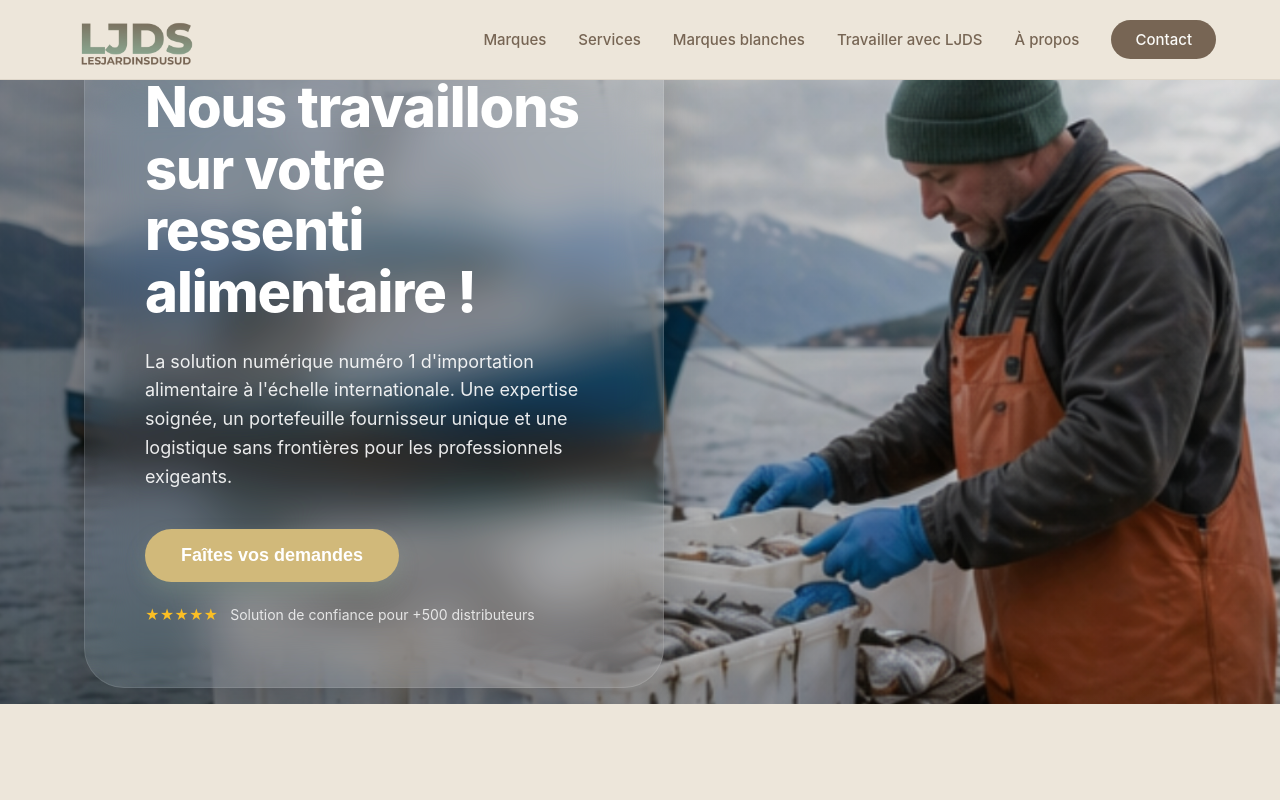
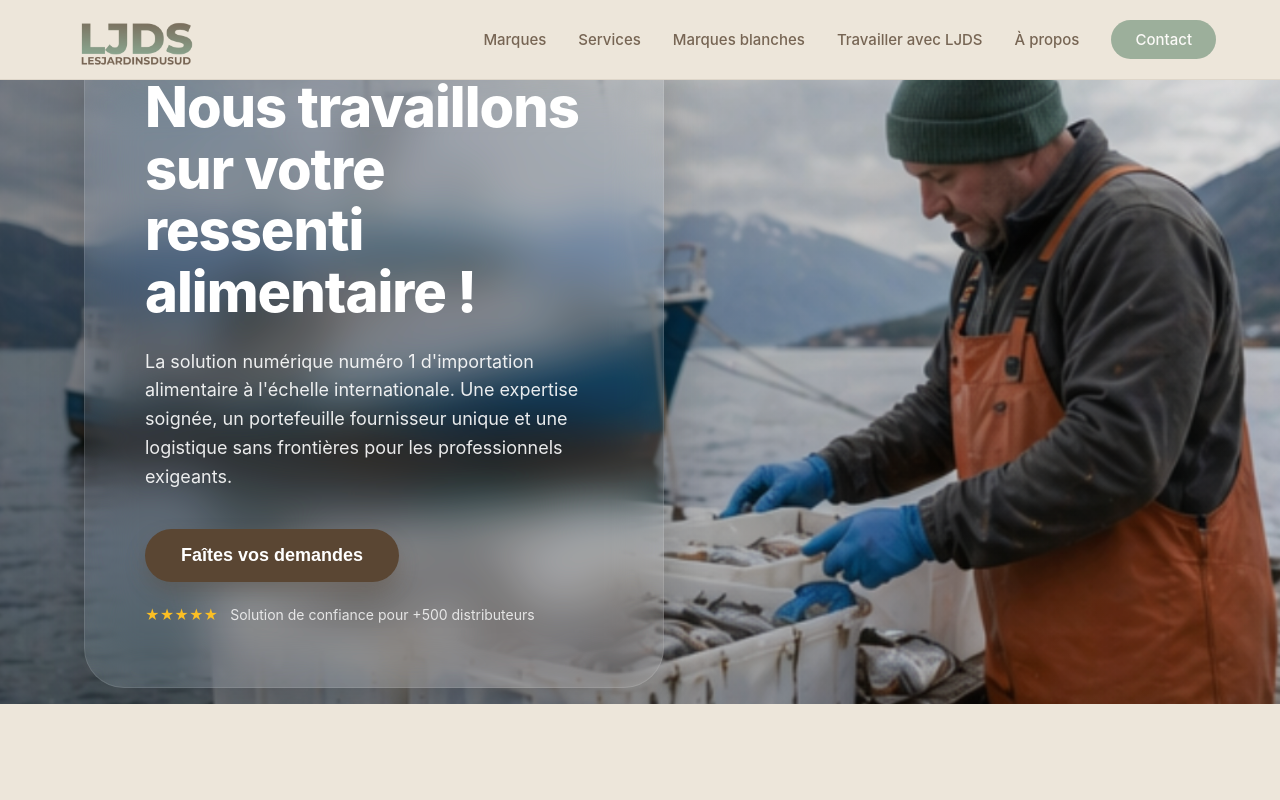
Before and after one commit to robinmasini/LJDS, a React (Vite) app: page / in a window 1280 px wide. In both pictures the pointer is over the button "Faîtes vos demandes". Shown: the top 800 px of the page. Built offline with nearby package versions, Linux system fonts and the light colour scheme.

Commit message:
Update button hover states to brown

```diff
--- a/src/components/Hero.css
+++ b/src/components/Hero.css
@@ -108,8 +108,8 @@
 }
 
 .hero-ctas .btn-primary:hover {
-    background: var(--color-accent);
-    box-shadow: 0 10px 20px rgba(137, 162, 140, 0.3);
+    background: var(--color-primary);
+    box-shadow: 0 10px 20px rgba(90, 70, 51, 0.3);
 }
 
 .hero-rating {
--- a/src/components/Navbar.css
+++ b/src/components/Navbar.css
@@ -133,7 +133,7 @@
 }
 
 .btn-secondary {
-    background: var(--color-primary);
+    background: var(--color-secondary);
     color: #fff !important; /* Ensure it stays white */
     padding: 10px 24px;
     border-radius: 50px;
@@ -144,7 +144,7 @@
 }
 
 .btn-secondary:hover {
-    background: var(--color-secondary);
-    color: var(--color-primary);
+    background: var(--color-primary);
+    color: #fff !important;
     transform: translateY(-2px);
 }
```
